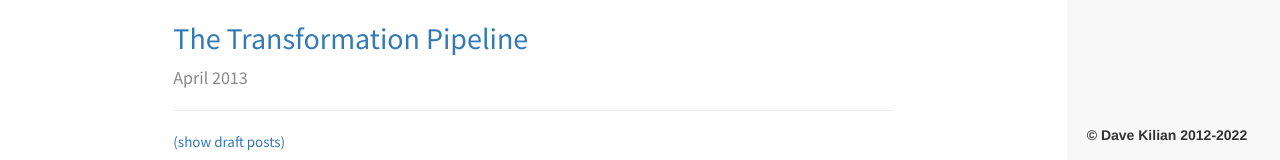
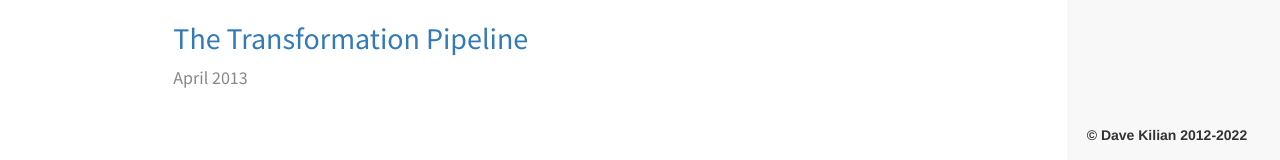
Before and after one commit to davekilian/davekilian.github.com, a Jekyll site: the page built from index.html, in a window 1280 px wide and 993 px high. Shown: the part 830-990 px from the top of the window. Built offline with Jekyll 4.4.1, drawn with Linux system fonts in a browser that asks for light colours; nearby versions of some CDN libraries.

Commit message:
Remove the public drafts link

```diff
--- a/index.html
+++ b/index.html
@@ -14,8 +14,5 @@ layout: default
                 </div>
             {% endunless %}
         {% endfor %}
-
-        <hr/>
-        <a style="font-size: 150%" href="drafts.html">(show draft posts)</a>
     </div>
 </div>
```
Also changed, not shown: _posts/2022-11-12-lock-convoys.markdown (renamed from _posts/2022-11-12-lock-convoy.markdown).
